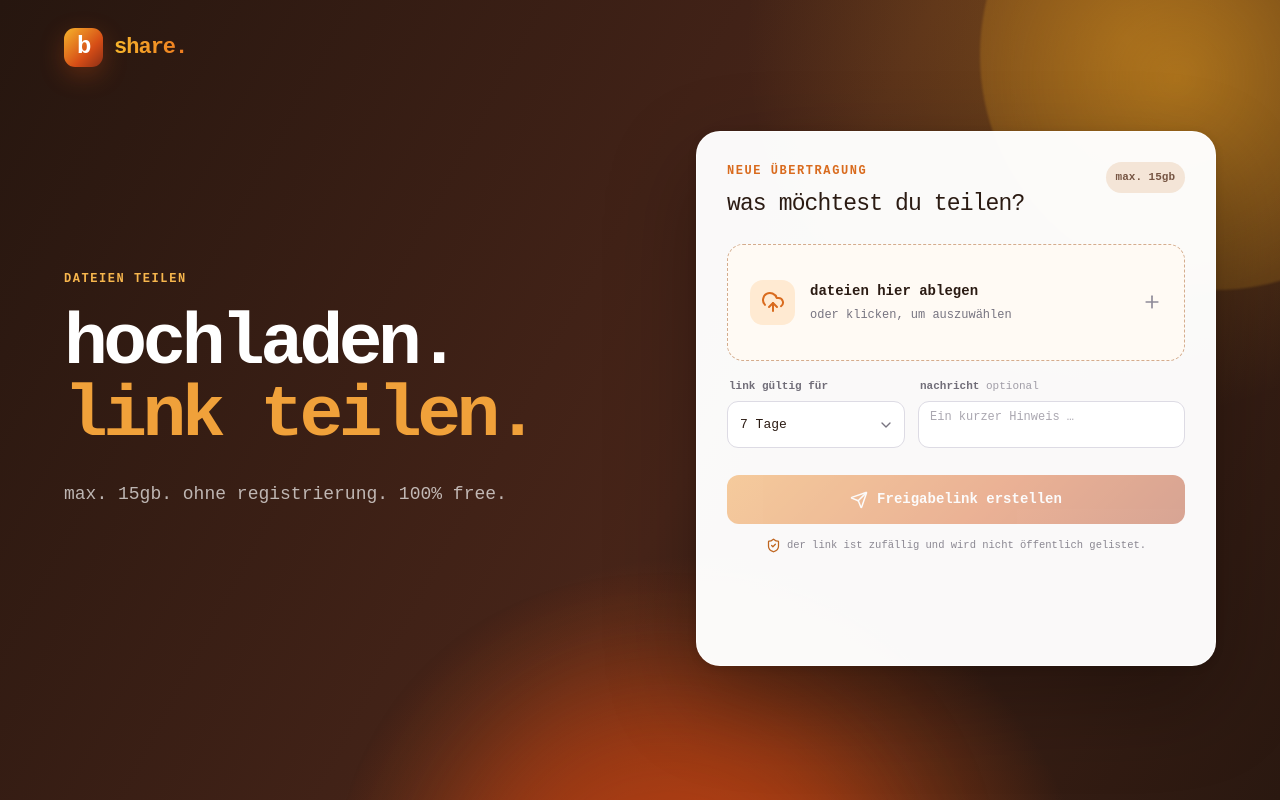
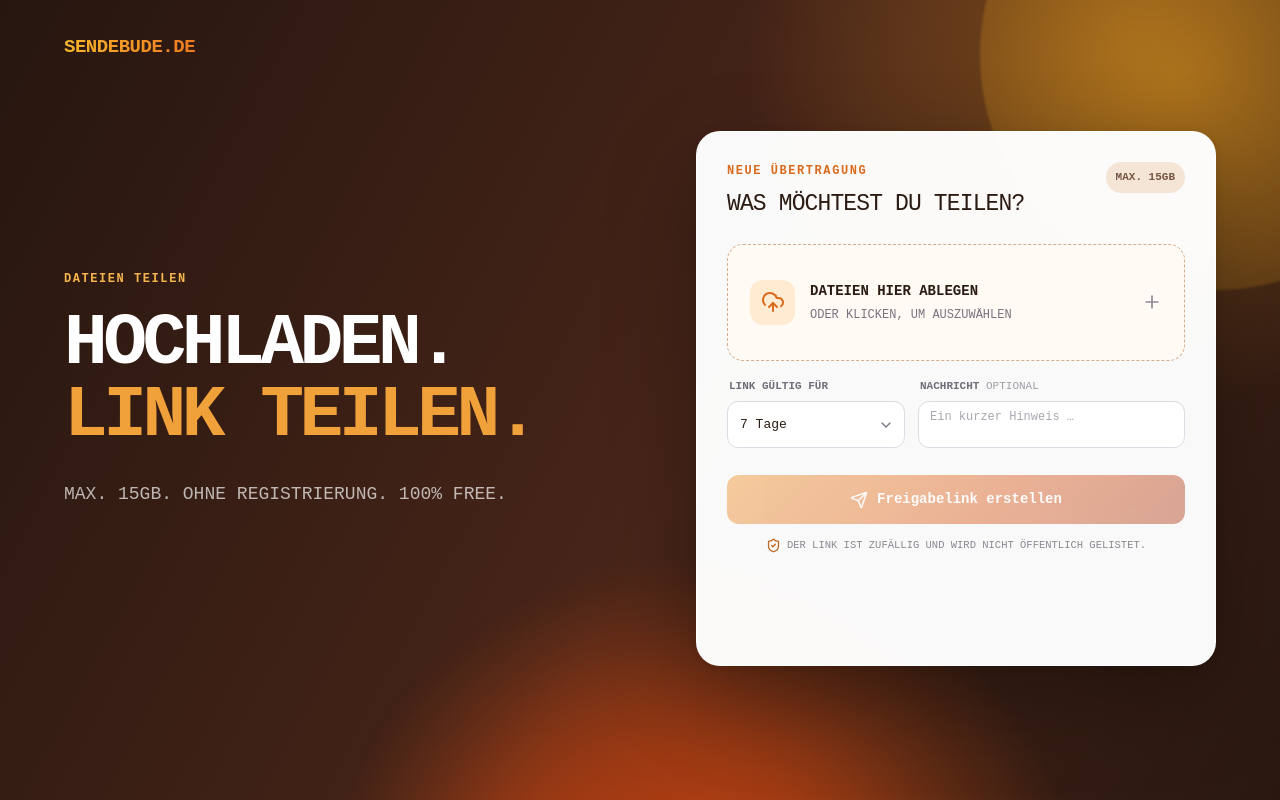
Before and after one commit to bronsii/share, a Next.js app: page / in a window 1280 px wide. Built offline with nearby package versions, Linux system fonts and the light colour scheme.

Commit message:
Uppercase interface and simplify header

```diff
--- a/app/globals.css
+++ b/app/globals.css
@@ -18,19 +18,11 @@ body {
   background: var(--paper);
   color: var(--ink);
   font-family: "Courier New", Courier, monospace;
-  text-transform: lowercase;
+  text-transform: uppercase;
 }
 button, input, select, textarea { font: inherit; }
 button, a { -webkit-tap-highlight-color: transparent; }
 a { color: inherit; text-decoration: none; }
-
-.file-name,
-.download-file-name,
-.share-link-row input,
-.sender-message,
-.settings-row textarea {
-  text-transform: none;
-}
 
 .sr-only {
   position: absolute;
@@ -95,28 +87,15 @@ a { color: inherit; text-decoration: none; }
   justify-content: space-between;
 }
 
-.brand { display: inline-flex; align-items: center; gap: 11px; font-weight: 720; }
-.brand-mark {
-  display: grid;
-  place-items: center;
-  width: 39px;
-  height: 39px;
-  border-radius: 11px;
-  color: #fff;
-  background: linear-gradient(135deg, #f7b52c, #d64d16 62%, #8c2f16);
-  box-shadow: 0 8px 24px rgba(213, 82, 19, 0.3);
-  font-size: 24px;
-  font-weight: 800;
-  letter-spacing: -0.06em;
-}
+.brand { display: inline-flex; align-items: center; font-weight: 720; }
 .brand-name {
   color: #f4a12f;
   background: linear-gradient(90deg, #f7b52c, #ee7a20);
   background-clip: text;
   -webkit-background-clip: text;
   -webkit-text-fill-color: transparent;
-  font-size: 22px;
-  letter-spacing: -0.045em;
+  font-size: 19px;
+  letter-spacing: -0.025em;
 }
 
 .main-nav {
@@ -383,8 +362,6 @@ a { color: inherit; text-decoration: none; }
 }
 .footer-brand, .site-footer > a { display: inline-flex; align-items: center; gap: 8px; }
 .footer-brand { color: #33363f; font-weight: 650; }
-.brand-mark-small { width: 28px; height: 28px; border-radius: 8px; font-size: 17px; }
-
 .result-card { min-height: 535px; display: flex; flex-direction: column; align-items: center; justify-content: center; text-align: center; }
 .success-mark {
   width: 58px;
--- a/app/page.tsx
+++ b/app/page.tsx
@@ -10,8 +10,7 @@ export default function Home() {
 
         <header className="site-header">
           <Link className="brand" href="/" aria-label="Share Startseite">
-            <span className="brand-mark">b</span>
-            <span className="brand-name">share.</span>
+            <span className="brand-name">sendebude.de</span>
           </Link>
         </header>
 
--- a/app/t/[id]/page.tsx
+++ b/app/t/[id]/page.tsx
@@ -26,7 +26,7 @@ export default async function TransferPage({ params }: { params: Promise<{ id: s
       <main className="download-page">
         <div className="download-ambient" />
         <section className="empty-transfer-card">
-          <Link className="brand centered-brand" href="/"><span className="brand-mark">b</span><span className="brand-name">share.</span></Link>
+          <Link className="brand centered-brand" href="/"><span className="brand-name">sendebude.de</span></Link>
           <div className="empty-clock"><Clock3 size={28} /></div>
           <h1>{expired ? "Dieser Link ist abgelaufen." : "Link nicht gefunden."}</h1>
           <p>{expired ? "Die Laufzeit dieser Übertragung ist beendet. Bitte die sendende Person um einen neuen Link." : "Prüfe den Link oder bitte die sendende Person, ihn noch einmal zu teilen."}</p>
@@ -41,7 +41,7 @@ export default async function TransferPage({ params }: { params: Promise<{ id: s
     <main className="download-page">
       <div className="download-ambient" />
       <header className="download-header">
-        <Link className="brand" href="/"><span className="brand-mark">b</span><span className="brand-name">share.</span></Link>
+        <Link className="brand" href="/"><span className="brand-name">sendebude.de</span></Link>
         <Link className="back-link" href="/"><ArrowLeft size={16} /> Eigene Dateien teilen</Link>
       </header>
       <section className="download-card">
```
